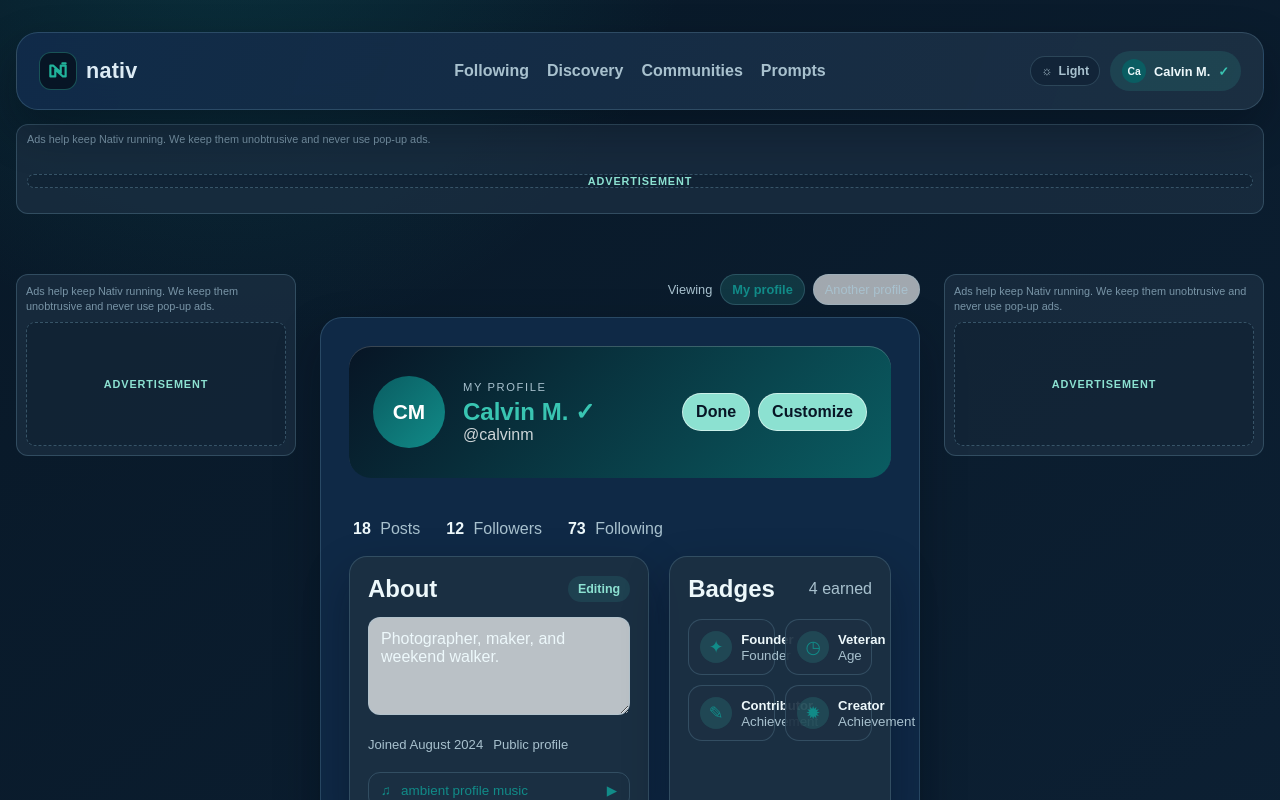
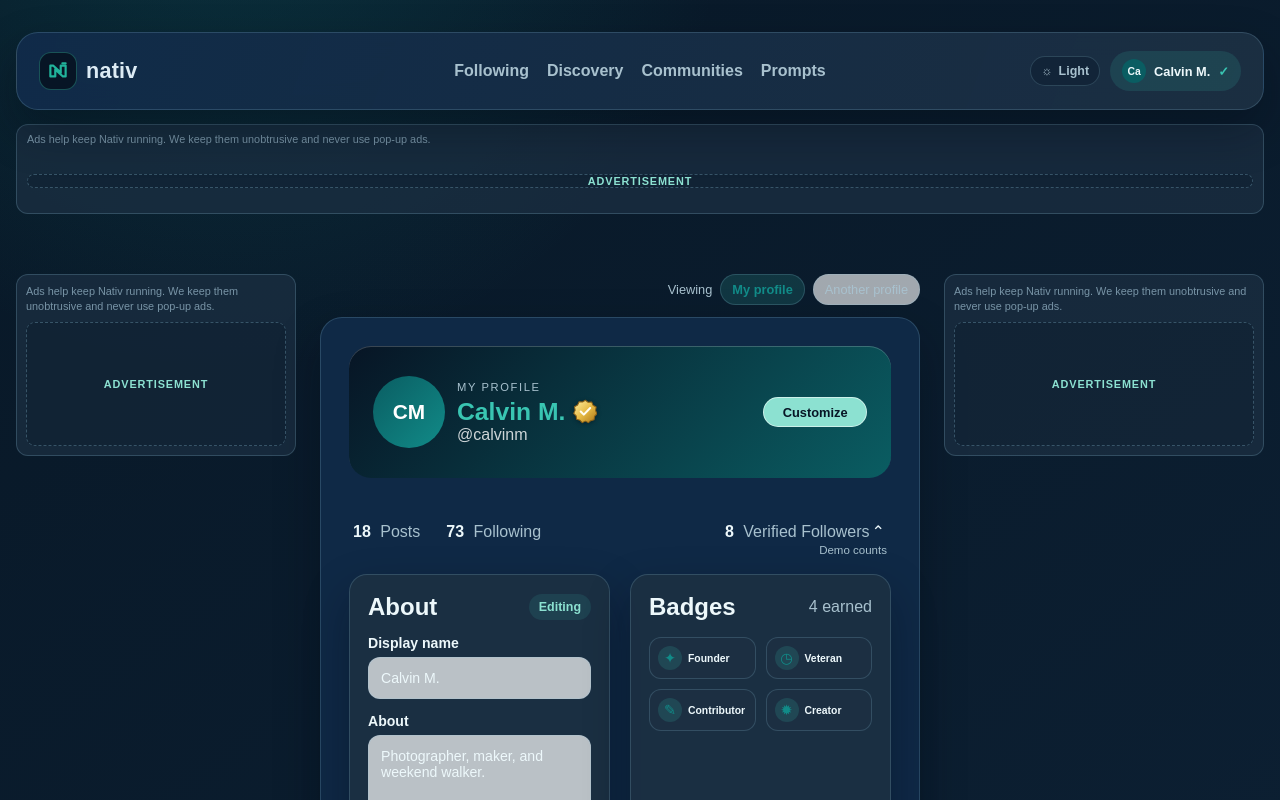
Before and after one commit to TheSkybax/Nativ, a Next.js app: page /profile in a window 1280 px wide. Both pictures are taken after a click on the button "Edit profile". Shown: the top 800 px of the page. Built offline with nearby package versions, Linux system fonts and the light colour scheme.

Commit message:
Profile tweaks and Editing

```diff
--- a/src/app/globals.css
+++ b/src/app/globals.css
@@ -731,6 +731,7 @@ textarea {
 
 .profile-banner {
   position: relative;
+  container-type: inline-size;
   margin-bottom: 24px;
   padding: 30px 24px;
   border-radius: 22px;
@@ -751,11 +752,74 @@ textarea {
   margin-top: 5px;
 }
 
+.profile-verified-seal {
+  display: inline-block;
+  width: 1em;
+  height: 1em;
+  flex: 0 0 auto;
+  filter: drop-shadow(0 1px 2px rgba(1, 10, 20, 0.45));
+  vertical-align: -0.12em;
+}
+
 .profile-actions {
   display: flex;
   flex-wrap: wrap;
   gap: 8px;
   margin-left: auto;
+}
+
+@container (max-width: 600px) {
+  .profile-header {
+    display: grid;
+    grid-template-columns: auto minmax(0, 1fr) clamp(56px, 21cqi, 112px);
+    gap: 12px;
+  }
+
+  .profile-actions {
+    flex-direction: column;
+    justify-content: center;
+    align-self: center;
+    width: 100%;
+    margin-left: 0;
+  }
+
+  .profile-heading-copy h1 {
+    display: flex;
+    min-width: 0;
+    align-items: center;
+    gap: 0.3em;
+    font-size: clamp(1rem, 5cqi, 2rem);
+  }
+
+  .profile-display-name {
+    min-width: 0;
+    overflow: hidden;
+    text-overflow: ellipsis;
+    white-space: nowrap;
+  }
+
+  .profile-actions .profile-action {
+    width: 100%;
+    padding: clamp(3px, 1.3cqi, 7px) clamp(4px, 1.7cqi, 9px);
+    font-size: clamp(0.65rem, 2.6cqi, 0.85rem);
+  }
+}
+
+@container (max-width: 350px) {
+  .profile-banner {
+    padding-right: 14px;
+    padding-left: 14px;
+  }
+
+  .profile-header {
+    grid-template-columns: 56px minmax(0, 1fr) auto;
+    gap: 8px;
+  }
+
+  .profile-header .avatar.large {
+    width: 56px;
+    height: 56px;
+  }
 }
 
 .profile-action {
@@ -784,15 +848,75 @@ textarea {
   color: var(--muted);
 }
 
+.profile-stats-owner {
+  display: grid;
+  grid-template-columns: max-content max-content minmax(0, 1fr);
+  align-items: baseline;
+}
+
 .profile-stats strong {
   margin-right: 5px;
   color: var(--text);
 }
 
+.profile-follower-stat {
+  display: grid;
+  justify-items: end;
+  text-align: right;
+}
+
+.profile-follower-count {
+  line-height: 1.5;
+}
+
+.profile-follower-toggle {
+  display: inline;
+  padding: 0 2px;
+  border: 0;
+  background: transparent;
+  color: var(--text);
+  cursor: pointer;
+  font: inherit;
+  line-height: inherit;
+}
+
+.profile-follower-toggle:focus-visible {
+  border-radius: 3px;
+  outline: 2px solid var(--brand-teal);
+  outline-offset: 2px;
+}
+
+.profile-follower-demo {
+  color: var(--muted);
+  font-size: 0.72rem;
+}
+
+.profile-panel {
+  container-type: inline-size;
+}
+
+@container (max-width: 500px) {
+  .profile-stats-owner {
+    grid-template-columns: max-content max-content;
+  }
+
+  .profile-follower-stat {
+    grid-column: 1 / -1;
+    justify-self: end;
+  }
+}
+
 .profile-content-grid {
   display: grid;
-  grid-template-columns: 1.15fr 0.85fr;
+  grid-template-columns: repeat(2, minmax(0, 1fr));
   gap: 20px;
+  min-width: 0;
+}
+
+@container (max-width: 520px) {
+  .profile-content-grid {
+    grid-template-columns: minmax(0, 1fr);
+  }
 }
 
 .profile-section-heading {
@@ -818,6 +942,35 @@ textarea {
   resize: vertical;
 }
 
+.profile-edit-field {
+  display: block;
+  margin-top: 14px;
+  font-size: 0.88rem;
+  font-weight: 700;
+}
+
+.profile-edit-field input,
+.profile-edit-field textarea {
+  display: block;
+  margin-top: 6px;
+  font-weight: 400;
+}
+
+.profile-edit-field input {
+  width: 100%;
+  padding: 12px;
+  border: 1px solid var(--line);
+  border-radius: 12px;
+  background: rgba(255,255,255,0.7);
+  color: var(--text);
+}
+
+.profile-edit-actions {
+  display: flex;
+  gap: 8px;
+  margin-top: 14px;
+}
+
 .profile-meta-row {
   display: flex;
   flex-wrap: wrap;
@@ -854,36 +1007,37 @@ textarea {
   margin-top: 16px;
 }
 
+.profile-badges-card {
+  container: profile-badges / inline-size;
+}
+
 .badge-tile {
   display: grid;
-  grid-template-columns: auto minmax(0, 1fr);
-  align-items: center;
-  column-gap: 9px;
-  padding: 11px;
+  grid-template-columns: 24px minmax(0, 1fr);
+  align-items: center;
+  column-gap: 6px;
+  padding: 8px;
+  min-width: 0;
   border: 1px solid var(--line);
-  border-radius: 14px;
+  border-radius: 12px;
   background: rgba(255,255,255,0.48);
 }
 
 .badge-icon {
-  grid-row: 1 / span 2;
-  display: grid;
-  width: 32px;
-  height: 32px;
+  display: grid;
+  width: 24px;
+  height: 24px;
   place-items: center;
   border-radius: 50%;
   background: var(--brand-soft);
   color: var(--brand);
-  font-size: 1.1rem;
+  font-size: 0.9rem;
 }
 
 .badge-tile strong {
-  font-size: 0.82rem;
-}
-
-.badge-tile small {
-  color: var(--muted);
-  text-transform: capitalize;
+  min-width: 0;
+  overflow-wrap: anywhere;
+  font-size: clamp(0.65rem, 3.6cqi, 0.82rem);
 }
 
 .profile-customization {
@@ -1220,20 +1374,6 @@ textarea {
 
   .profile-grid {
     grid-template-columns: 1fr;
-  }
-
-  .profile-content-grid {
-    grid-template-columns: 1fr;
-  }
-
-  .profile-header {
-    align-items: start;
-    flex-wrap: wrap;
-  }
-
-  .profile-actions {
-    width: 100%;
-    margin-left: 0;
   }
 
   .customization-preview-row {
@@ -1956,8 +2096,8 @@ textarea {
     grid-template-columns: 280px minmax(0, 1fr) 320px;
     align-items: start;
     gap: 24px;
-    width: min(1400px, calc(100vw - 32px));
-    margin: 28px auto 64px;
+    width: calc(100vw - 32px);
+    margin: 28px 0 64px calc(50% - 50vw + 16px);
   }
 
   .page-ad-rail {
@@ -1993,6 +2133,7 @@ textarea {
     .page-ad-rails {
       grid-template-columns: 1fr;
       width: min(760px, calc(100vw - 32px));
+      margin: 28px auto 64px;
     }
 
     .page-ad-main {
--- a/src/app/profile/page.tsx
+++ b/src/app/profile/page.tsx
@@ -23,6 +23,7 @@ export default async function ProfilePage({
   const owner = {
     ...demoUsers[0],
     followers: 12,
+    verifiedFollowers: 8,
     following: 73,
     posts: 18
   };
--- a/src/components/profile-space.tsx
+++ b/src/components/profile-space.tsx
@@ -1,8 +1,9 @@
 "use client";
 
-import { useState } from "react";
+import { useReducer, useState } from "react";
 import type { BadgeDefinition } from "@/lib/personalization";
 import type { ProfileCustomization } from "@/lib/personalization";
+import { createProfileEditState, profileEditReducer } from "@/lib/profile-edit";
 
 type ProfileAccount = {
   id: string;
@@ -12,6 +13,7 @@ type ProfileAccount = {
   bio: string;
   avatar: string;
   followers: number;
+  verifiedFollowers?: number;
   following: number;
   posts: number;
 };
@@ -53,10 +55,15 @@ export function ProfileSpace({
   initialViewedAccountId?: string;
 }) {
   const [viewedAccountId, setViewedAccountId] = useState(initialViewedAccountId ?? owner.id);
-  const [editing, setEditing] = useState(false);
-  const [bio, setBio] = useState(owner.bio);
+  const [followerCountExpanded, setFollowerCountExpanded] = useState(false);
+  const [profileEdit, dispatchProfileEdit] = useReducer(
+    profileEditReducer,
+    { displayName: owner.displayName, bio: owner.bio },
+    createProfileEditState
+  );
+  const { editing } = profileEdit;
   const isOwner = viewedAccountId === owner.id;
-  const account = isOwner ? owner : visitor;
+  const account = isOwner ? { ...owner, ...profileEdit.saved } : visitor;
   const bannerBackground = backgroundStyles[customization.background];
   const nameColor = nameColors[customization.nameColor];
 
@@ -75,14 +82,27 @@ export function ProfileSpace({
             <div className="profile-heading-copy">
               <p className="eyebrow">{isOwner ? "My profile" : "Public profile"}</p>
               <h1 style={{ color: isOwner ? nameColor : "var(--text-primary)" }}>
-                {account.displayName} {account.verified ? <span className="verified-badge">✓</span> : null}
+                <span className="profile-display-name">{account.displayName}</span>
+                {account.verified ? (
+                  <svg className="profile-verified-seal" viewBox="0 0 24 24" role="img" aria-label="Verified account">
+                    <defs>
+                      <linearGradient id="profile-verified-gold" x1="0" y1="0" x2="1" y2="1">
+                        <stop offset="0" stopColor="#fff1a8" />
+                        <stop offset="0.52" stopColor="#e5b943" />
+                        <stop offset="1" stopColor="#aa7418" />
+                      </linearGradient>
+                    </defs>
+                    <path d="m12 1.2 2.7 2 3.4-.2 1.4 3.1 3 1.7-.6 3.4 1.4 3.1-2.4 2.5-.4 3.4-3.3.9L15 23l-3-1.5L9 23l-2.2-2.3-3.3-.9-.4-3.4L.7 14l1.4-3.1-.6-3.4 3-1.7 1.4-3.1 3.4.2z" fill="url(#profile-verified-gold)" stroke="#8c6118" strokeLinejoin="round" />
+                    <path d="m7.5 12.2 3 3 6.2-6.4" fill="none" stroke="#fffdf3" strokeLinecap="round" strokeLinejoin="round" strokeWidth="2" />
+                  </svg>
+                ) : null}
               </h1>
               <p className="light-text">@{account.username}</p>
             </div>
             <div className="profile-actions">
               {isOwner ? (
                 <>
-                  <button className="profile-action light-action" type="button" onClick={() => setEditing((current) => !current)}>{editing ? "Done" : "Edit profile"}</button>
+                  {!editing ? <button className="profile-action light-action" type="button" onClick={() => dispatchProfileEdit({ type: "open" })}>Edit profile</button> : null}
                   <button className="profile-action light-action" type="button">Customize</button>
                 </>
               ) : (
@@ -95,19 +115,67 @@ export function ProfileSpace({
           </div>
         </div>
 
-        <div className="profile-stats">
-          <span><strong>{account.posts}</strong> Posts</span>
-          <span><strong>{account.followers}</strong> Followers</span>
-          <span><strong>{account.following}</strong> Following</span>
-        </div>
+        {isOwner ? (
+          <div className="profile-stats profile-stats-owner">
+            <span><strong>{account.posts}</strong> Posts</span>
+            <span><strong>{account.following}</strong> Following</span>
+            <div className="profile-follower-stat">
+              <span className="profile-follower-count">
+                <strong>{(account.verifiedFollowers ?? 0).toLocaleString("en-US")}</strong>{" "}
+                {followerCountExpanded ? "Verified / " : "Verified Followers"}
+                {followerCountExpanded ? (
+                  <>
+                    <strong>{account.followers.toLocaleString("en-US")}</strong> total followers
+                  </>
+                ) : null}
+                <button
+                  className="profile-follower-toggle"
+                  type="button"
+                  aria-label={followerCountExpanded ? "Hide total follower count" : "Show total follower count"}
+                  aria-expanded={followerCountExpanded}
+                  onClick={() => setFollowerCountExpanded((expanded) => !expanded)}
+                >
+                  {followerCountExpanded ? "⌄" : "⌃"}
+                </button>
+              </span>
+              <span className="profile-follower-demo">Demo counts</span>
+            </div>
+          </div>
+        ) : (
+          <div className="profile-stats">
+            <span><strong>{account.posts}</strong> Posts</span>
+            <span><strong>{account.followers}</strong> Followers</span>
+            <span><strong>{account.following}</strong> Following</span>
+          </div>
+        )}
 
         <div className="profile-content-grid">
           <section className="profile-about-card panel dark-panel">
             <div className="profile-section-heading"><h2>About</h2>{isOwner && editing ? <span className="tag">Editing</span> : null}</div>
             {isOwner && editing ? (
-              <textarea value={bio} onChange={(event) => setBio(event.target.value)} rows={4} aria-label="Edit bio" />
+              <>
+                <label className="profile-edit-field">
+                  Display name
+                  <input
+                    value={profileEdit.draft.displayName}
+                    onChange={(event) => dispatchProfileEdit({ type: "change", field: "displayName", value: event.target.value })}
+                  />
+                </label>
+                <label className="profile-edit-field">
+                  About
+                  <textarea
+                    value={profileEdit.draft.bio}
+                    onChange={(event) => dispatchProfileEdit({ type: "change", field: "bio", value: event.target.value })}
+                    rows={4}
+                  />
+                </label>
+                <div className="profile-edit-actions">
+                  <button className="profile-action light-action" type="button" onClick={() => dispatchProfileEdit({ type: "save" })}>Save</button>
+                  <button className="profile-action subtle-action" type="button" onClick={() => dispatchProfileEdit({ type: "cancel" })}>Cancel</button>
+                </div>
+              </>
             ) : (
-              <p className="profile-bio">{account.id === owner.id ? bio : account.bio}</p>
+              <p className="profile-bio">{account.bio}</p>
             )}
             <div className="profile-meta-row">
               <span>Joined August 2024</span>
@@ -123,7 +191,6 @@ export function ProfileSpace({
                 <div key={badge.slug} className="badge-tile" title={badge.description}>
                   <span className="badge-icon">{badgeIcons[badge.slug] ?? "●"}</span>
                   <strong>{badge.label}</strong>
-                  <small>{badge.kind}</small>
                 </div>
               ))}
             </div>
--- /dev/null
+++ b/src/lib/profile-edit.ts
@@ -0,0 +1,66 @@
+export type EditableProfileDetails = {
+  displayName: string;
+  bio: string;
+};
+
+export type ProfileEditState = {
+  saved: EditableProfileDetails;
+  draft: EditableProfileDetails;
+  editing: boolean;
+};
+
+export type ProfileEditAction =
+  | { type: "open" }
+  | { type: "change"; field: keyof EditableProfileDetails; value: string }
+  | { type: "save" }
+  | { type: "cancel" };
+
+export function createProfileEditState(details: EditableProfileDetails): ProfileEditState {
+  return {
+    saved: details,
+    draft: details,
+    editing: false
+  };
+}
+
+export function profileEditReducer(state: ProfileEditState, action: ProfileEditAction): ProfileEditState {
+  switch (action.type) {
+    case "open":
+      return {
+        ...state,
+        draft: { ...state.saved },
+        editing: true
+      };
+    case "change":
+      if (!state.editing) {
+        return state;
+      }
+
+      return {
+        ...state,
+        draft: { ...state.draft, [action.field]: action.value }
+      };
+    case "save": {
+      if (!state.editing) {
+        return state;
+      }
+
+      const unchanged =
+        state.draft.displayName === state.saved.displayName &&
+        state.draft.bio === state.saved.bio;
+      const saved = unchanged ? state.saved : state.draft;
+
+      return {
+        saved,
+        draft: saved,
+        editing: false
+      };
+    }
+    case "cancel":
+      return {
+        saved: state.saved,
+        draft: state.saved,
+        editing: false
+      };
+  }
+}
```
Also changed, not shown: 1 other file (tests, documents, lock files or other folders).
